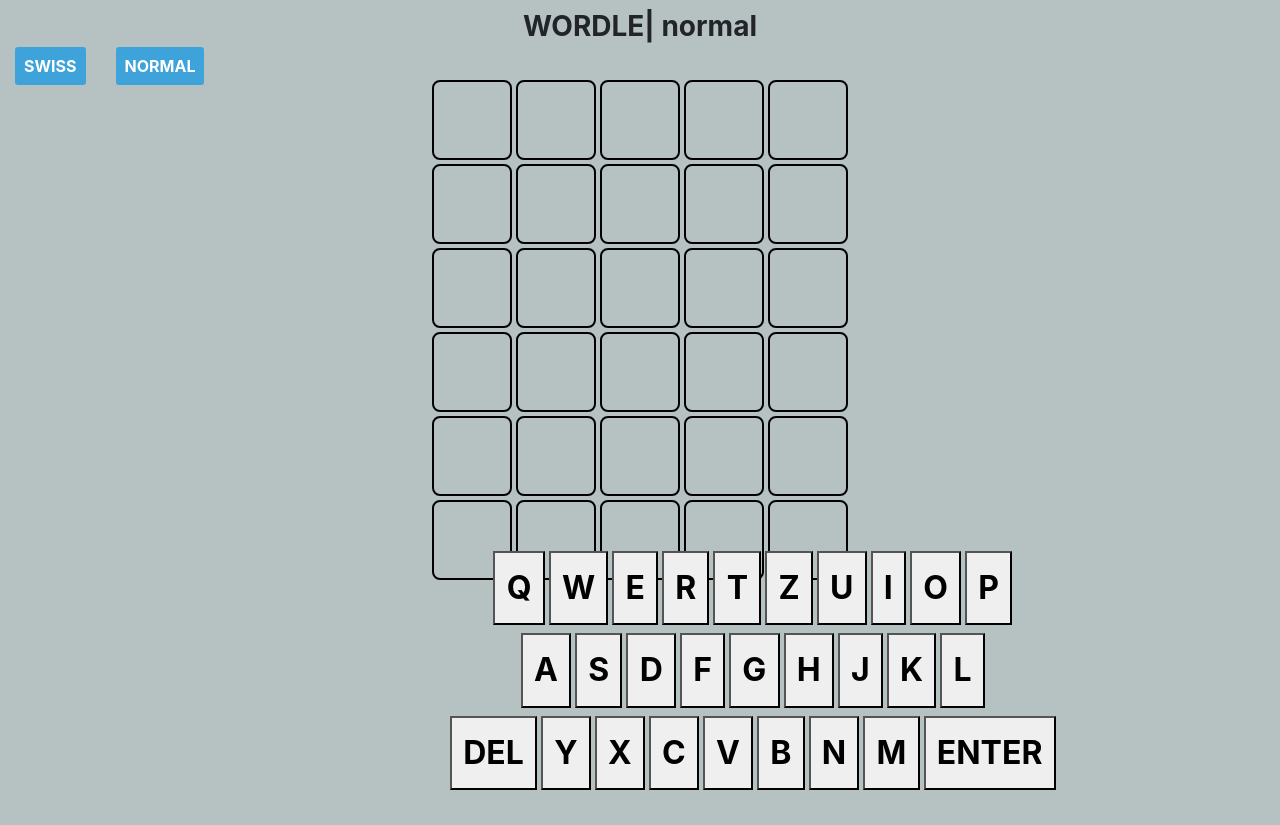
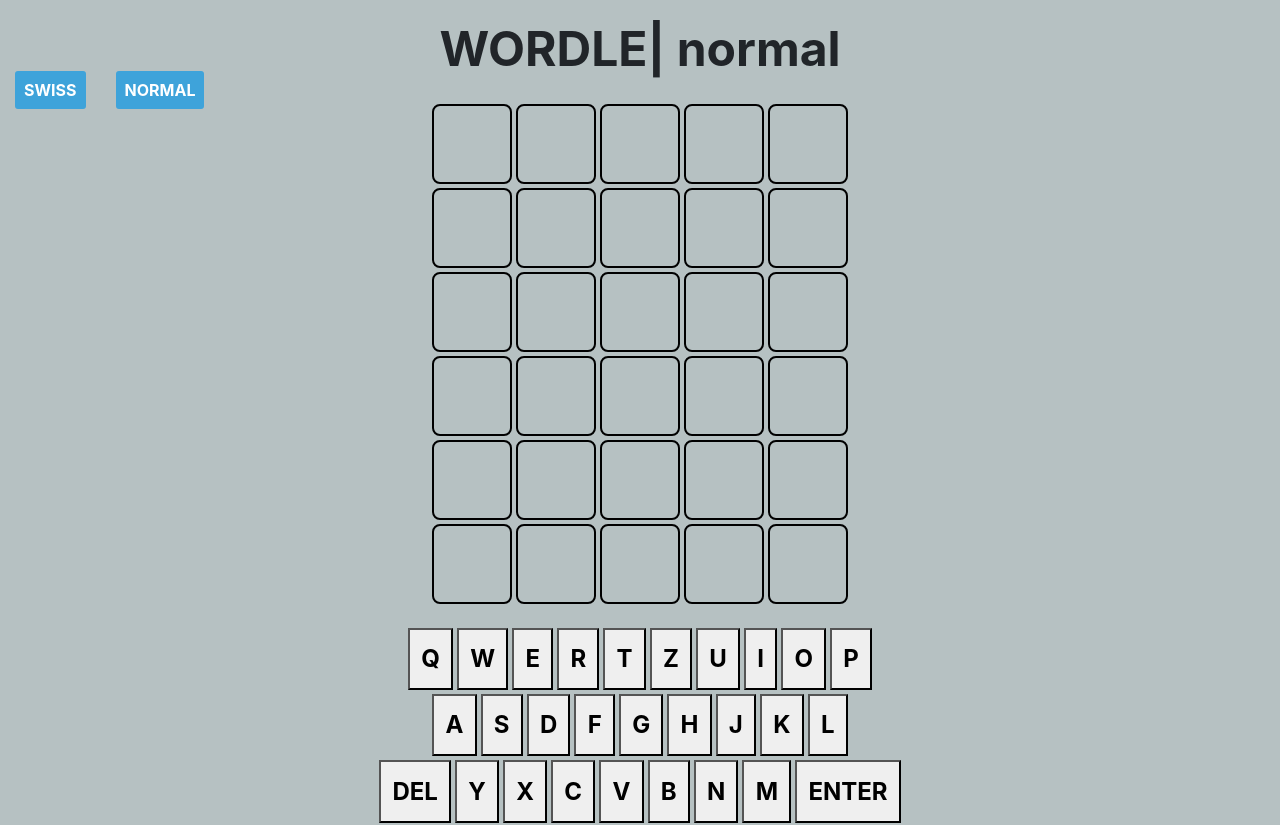
Before and after one commit to dar1ooo/wordle, an Angular app: page / in a window 1280 px wide. Before the commit the page ends 800 px from the top, so only its background shows below. Built offline with nearby package versions, Linux system fonts and the light colour scheme.

Commit message:
fix errörs

```diff
--- a/src/app/app.component.html
+++ b/src/app/app.component.html
@@ -13,7 +13,7 @@
   </div>
 
   <div id="keyboard-cont">
-    <div class="first-row">
+    <div class="center">
       <button class="keyboard-button" (click)="keyboardClicked('q')">q</button>
       <button class="keyboard-button" (click)="keyboardClicked('w')">w</button>
       <button class="keyboard-button" (click)="keyboardClicked('e')">e</button>
@@ -32,7 +32,7 @@
         ü
       </button>
     </div>
-    <div class="second-row">
+    <div class="center">
       <button class="keyboard-button" (click)="keyboardClicked('a')">a</button>
       <button class="keyboard-button" (click)="keyboardClicked('s')">s</button>
       <button class="keyboard-button" (click)="keyboardClicked('d')">d</button>
@@ -56,7 +56,7 @@
         ä
       </button>
     </div>
-    <div class="third-row">
+    <div class="center">
       <button class="keyboard-button" (click)="backspace()">Del</button>
       <button class="keyboard-button" (click)="keyboardClicked('y')">y</button>
       <button class="keyboard-button" (click)="keyboardClicked('x')">x</button>
--- a/src/app/app.component.scss
+++ b/src/app/app.component.scss
@@ -1,7 +1,8 @@
 h3 {
   text-align: center;
-  margin: 10px;
+  margin: 20px 0px 0px 0px;
   font-weight: bold;
+  font-size: 3rem;
 }
 
 .game-board {
@@ -53,29 +54,16 @@ h3 {
 }
 
 #keyboard-cont {
-  margin-left: 35vw;
-  display: flex;
-  flex-direction: column;
-  align-items: center;
-  position: absolute;
-  bottom: 10px;
-}
-
-#keyboard-cont div {
-  display: flex;
-}
-
-.second-row {
-  margin: 0.5rem 0;
+  margin-top: 2.5vh;
 }
 
 .keyboard-button {
-  font-size: 2rem;
+  font-size: 1.5rem;
   height: fit-content;
   width: fit-content;
   font-weight: 700;
   padding: 0.7rem;
-  margin: 0 2px;
+  margin: 2px 2px;
   cursor: pointer;
   text-transform: uppercase;
 }
@@ -91,3 +79,8 @@ h3 {
     cursor: pointer;
   }
 }
+
+.center{
+  display: flex;
+  justify-content: center;
+}
--- a/src/app/app.component.ts
+++ b/src/app/app.component.ts
@@ -73,6 +73,7 @@ export class AppComponent implements OnInit {
   }
 
   private keyPressed(key: string): void {
+    if (this.currentGuessSquare < this.secretWord.length) {
       if (
         this.board.rows[this.currentGuessRow].squares[this.currentGuessSquare]
           .content === ''
@@ -81,6 +82,7 @@ export class AppComponent implements OnInit {
           this.currentGuessSquare
         ].content = key;
         this.currentGuessSquare++;
+      }
     }
   }
 
```
Lines whose indentation alone changed are shown as unchanged.
